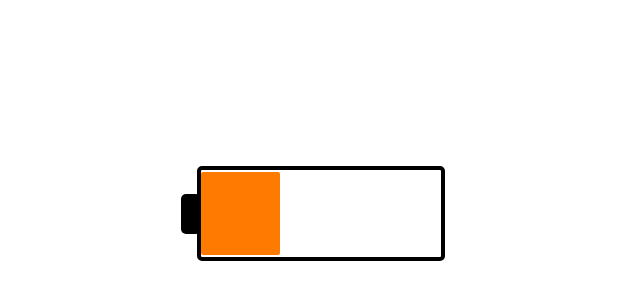
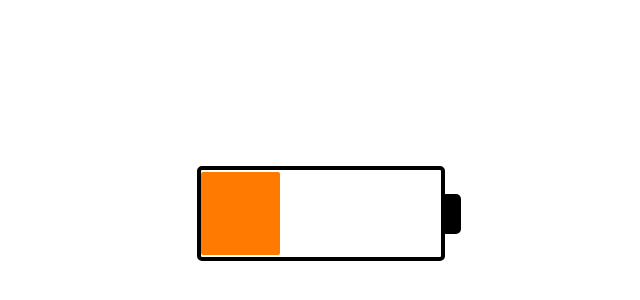
Before and after one commit to elipirouzi/codepen, a plain HTML site: page ChargingAnimation/index.html in a window 1280 px wide. Shown: the part 84-384 px from the top of the page, without its empty margins (319-959 px from the left). Drawn offline with Linux system fonts and the light colour scheme.

Commit message:
Update ChargingAnimation.css

```diff
--- a/css/ChargingAnimation.css
+++ b/css/ChargingAnimation.css
@@ -63,5 +63,5 @@ main{
     border-radius: 5px;
     position: absolute;
     bottom: calc(50% - 20px);
-    right: calc(100%);
+    left: calc(100%);
 }
```
